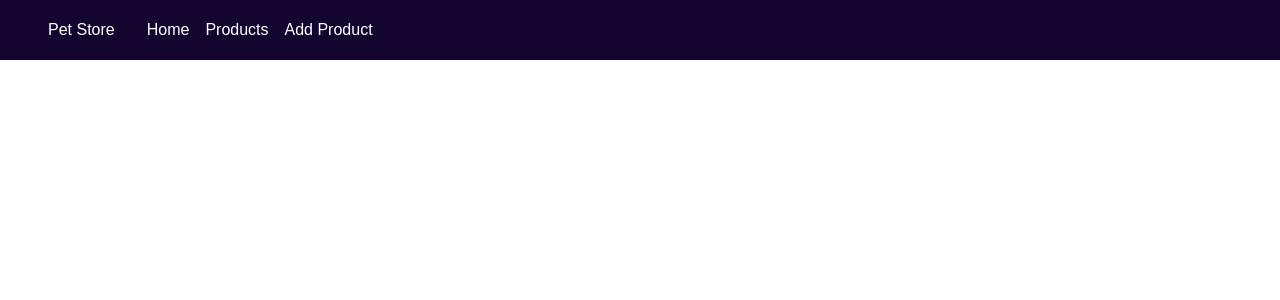
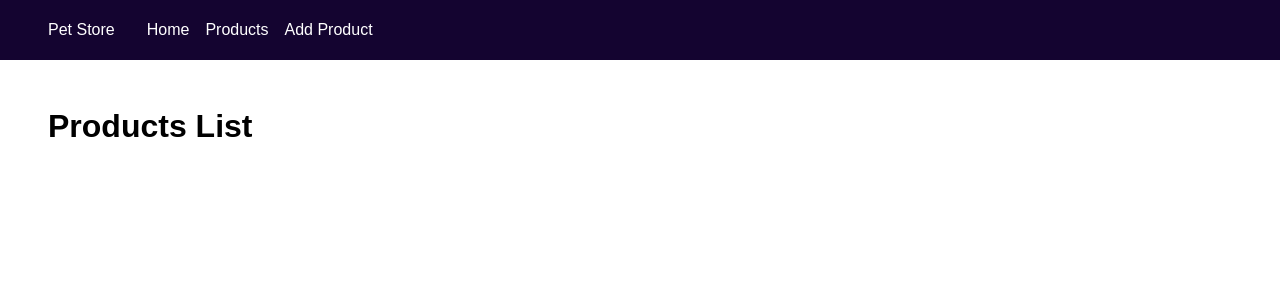
Before and after one commit to AleksandrPolishchuk/PetStoreApp, a React (Create React App) app in the folder frontend/: page /products in a window 1280 px wide. Shown: the top 300 px of the page. Built offline with nearby package versions, Linux system fonts and the light colour scheme.

Commit message:
add products-page

```diff
--- a/frontend/src/App.tsx
+++ b/frontend/src/App.tsx
@@ -2,6 +2,7 @@ import React from "react";
 import { Routes, Route } from "react-router-dom";
 import Navbar from "./components/navbar/Navbar";
 import Home from "./pages/home/Home.page";
+import Products from "./pages/products/Products.page";
 
 const App = () => {
   return (
@@ -14,6 +15,9 @@ const App = () => {
         {/* // Routes */}
         <Routes>
           <Route path="/" element={<Home />} />
+          <Route path="/products">
+            <Route index element={<Products />} />
+          </Route>
         </Routes>
       </div>
     </div>
--- /dev/null
+++ b/frontend/src/pages/products/Products.page.tsx
@@ -0,0 +1,11 @@
+import "./products.scss";
+
+const Products = () => {
+  return (
+    <div className="products">
+      <h1>Products List</h1>
+    </div>
+  );
+};
+
+export default Products;
```
Also changed, not shown: frontend/src/pages/products/products.scss (added).
